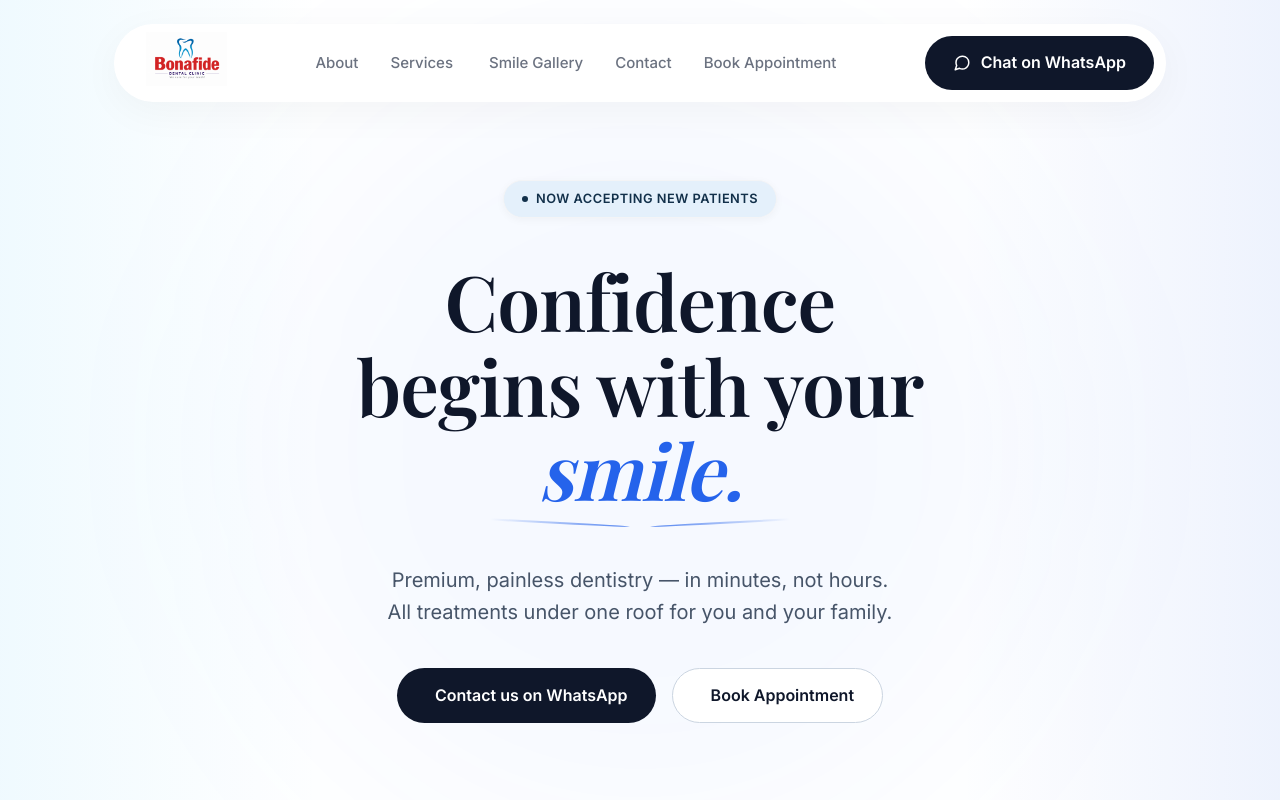
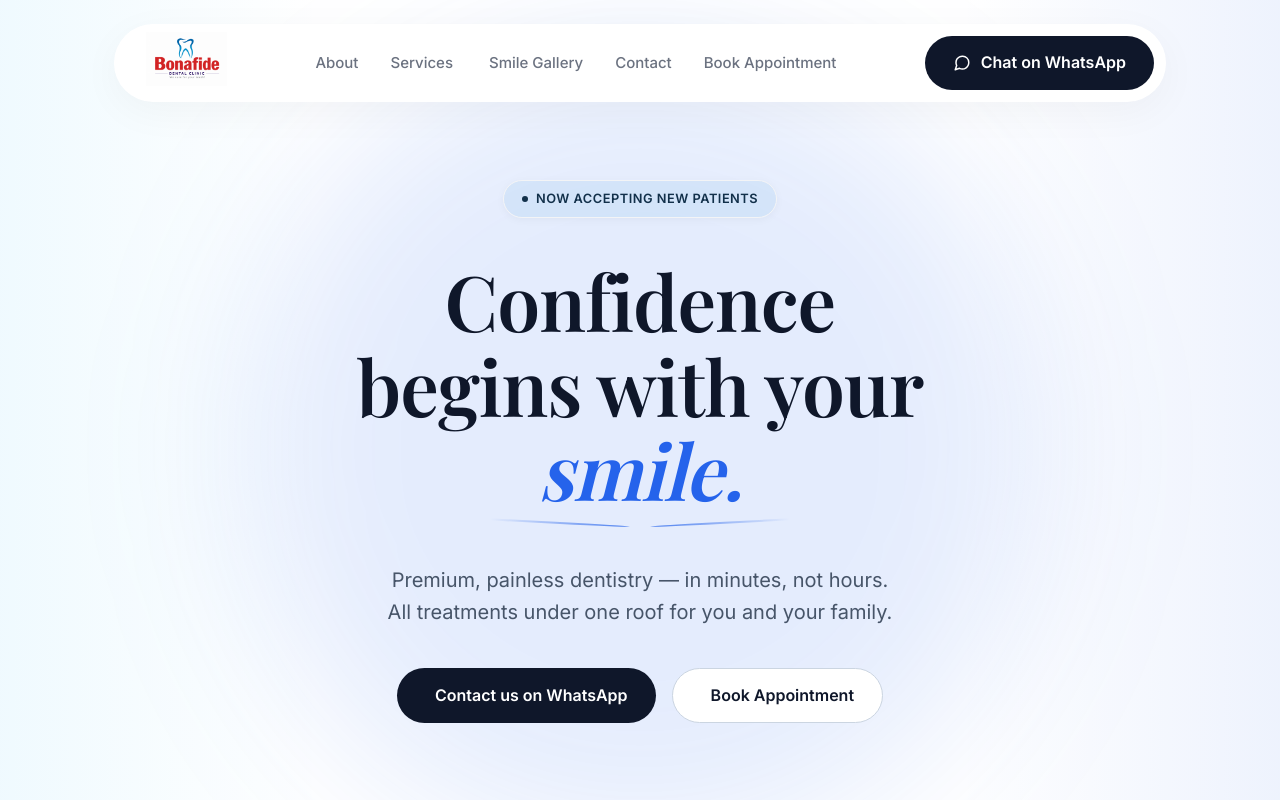
Before and after one commit to AhanaKulkarni/Bonafide-Dental, a React (Vite) app: page / in a window 1280 px wide. Shown: the top 800 px of the page. Built offline with nearby package versions, Linux system fonts and the light colour scheme; a web font is replaced by a local one.

Commit message:
Increase opacity and reduce blur of center glow so it is clearly visible

```diff
--- a/src/components/Hero.css
+++ b/src/components/Hero.css
@@ -48,9 +48,9 @@
   transform: translate(-50%, -50%);
   width: 800px;
   height: 800px;
-  background: rgba(37, 99, 235, 0.04);
+  background: rgba(37, 99, 235, 0.12);
   border-radius: 50%;
-  filter: blur(100px);
+  filter: blur(80px);
   pointer-events: none;
 }
 
```
